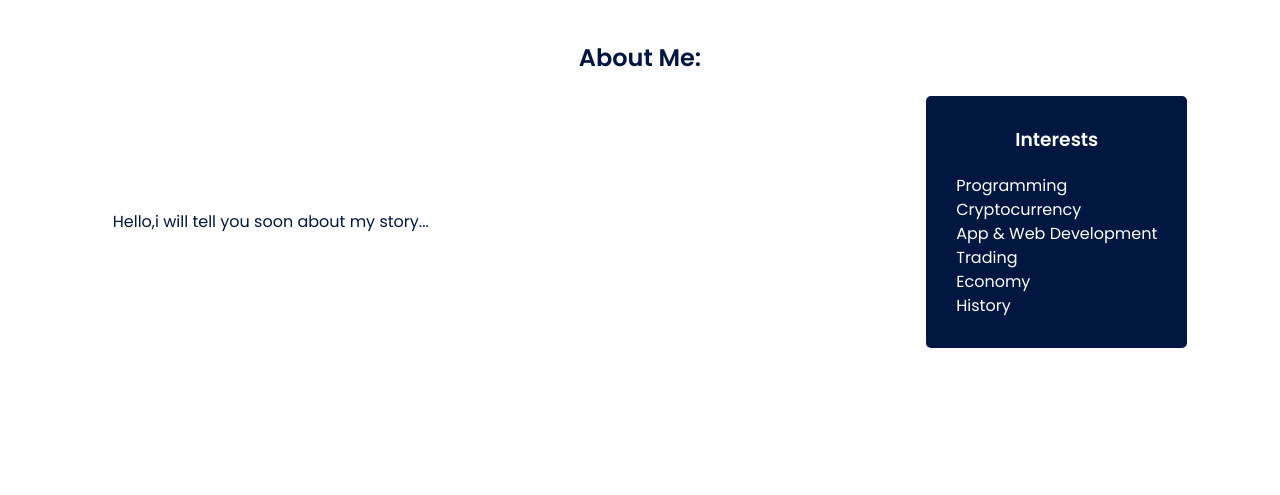
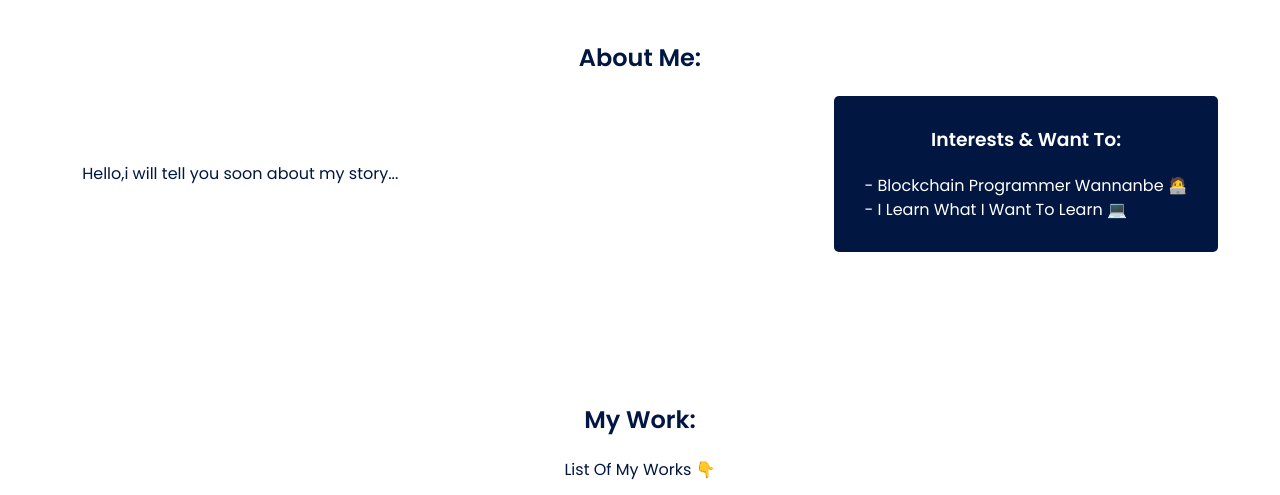
Before and after one commit to agungkrishna-code/porto, a website built with Parcel: page index.html in a window 1280 px wide. Shown: the part 960-1455 px from the top of the page. Built offline with nearby package versions, Linux system fonts and the light colour scheme.

Commit message:
update interest

```diff
--- a/index.html
+++ b/index.html
@@ -58,14 +58,10 @@
       </p>
     </div>
     <div id="interests-list">
-      <h3>Interests</h3>
+      <h3>Interests & Want To:</h3>
       <ul>
-        <li>Programming</li>
-        <li>Cryptocurrency</li>
-        <li>App & Web Development</li>
-        <li>Trading</li>
-        <li>Economy</li>
-        <li>History</li>
+        <li>- Blockchain Programmer Wannanbe 🧑‍💻</li>
+        <li>- I Learn What I Want To Learn 💻</li>
       </ul>
     </div>
   </div>
```
